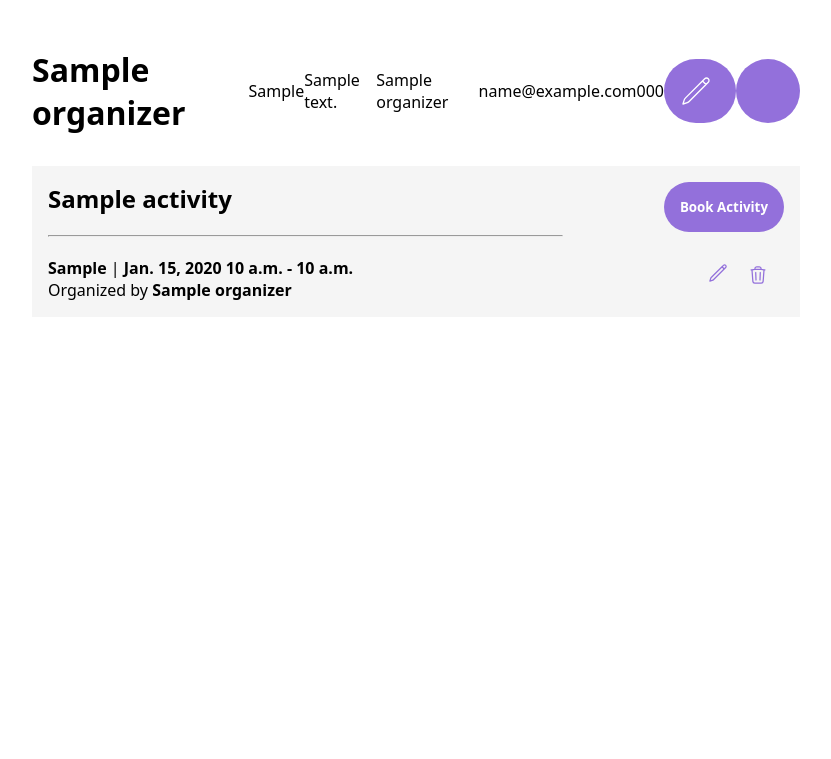
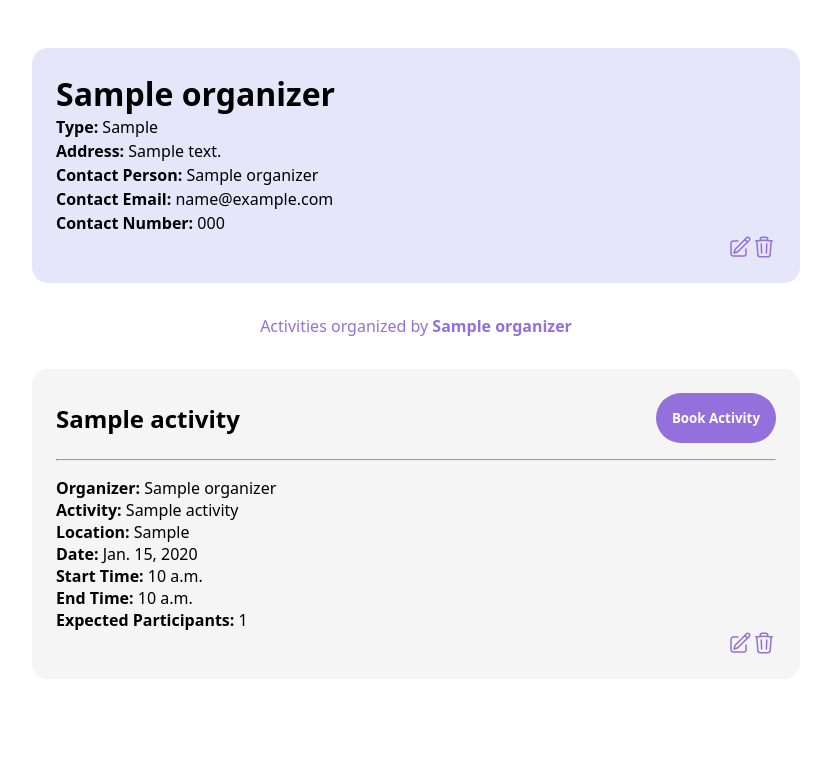
Before and after one commit to saxypingu/csci41-finalproject, a Django app: page /bookings/organizer/1/ in a window 1280 px wide. Shown: the part 119-878 px from the top of the page, without its empty margins (224-1055 px from the left). Before the commit the page ends 419 px from the top, so only its background shows below. Run offline with Django 5.2, Linux system fonts and the light colour scheme; tables that the repository leaves empty hold one stand-in row (values such as "Sample post").

Commit message:
Fixed up organizer detail view; some revisions for styling sorry scuffed

```diff
--- a/bookings/templates/bookings/organizer/organizer_detail.html
+++ b/bookings/templates/bookings/organizer/organizer_detail.html
@@ -5,24 +5,41 @@
 	<head>
 		<meta charset="UTF-8" />
 		<title>Activity List</title>
+		<link rel="stylesheet" href="{% static 'css/organizer_info.css' %}" />
         		<link rel="stylesheet" href="{% static 'css/activity.css' %}" />
+
 	</head>
 
-	<div class="activity-list">
+	<div class="organizer-info">
 		<body>
-			<div class="header">
+			<div class="detail-section">
+
+                <div class='detail-section-header'>
                     <h1>{{ organizer.name }}</h1>
-                <p>{{ organizer.organizer_type }}</p>
-                <p>{{ organizer.address }}</p>
-                <p>{{ organizer.contact_person_name }}</p>
-                <p>{{ organizer.contact_person_email }}</p>
-                <p>{{ organizer.contact_person_phone }}</p>
+
+
+
+
+                </div>
+
+
+                <div class='detail-info'>
+                    <p><strong>Type: </strong>{{ organizer.organizer_type }}</p>
+                    <p><strong>Address: </strong>{{ organizer.address }}</p>
+                    <p><strong>Contact Person: </strong>{{ organizer.contact_person_name }}</p>
+                    <p><strong>Contact Email: </strong>{{ organizer.contact_person_email }}</p>
+                    <p><strong>Contact Number: </strong>{{ organizer.contact_person_phone }}</p>
+                </div>
+
+                <div class='detail-btn-container'>
 
                         <a class="btn-with-icon" href="{% url 'organizer_update' organizer.organizer_id %}">
                         <svg xmlns="http://www.w3.org/2000/svg" fill="none" viewBox="0 0 24 24" stroke-width="1.5" stroke="currentColor" class="size-6">
-                        <path stroke-linecap="round" stroke-linejoin="round" d="m16.862 4.487 1.687-1.688a1.875 1.875 0 1 1 2.652 2.652L6.832 19.82a4.5 4.5 0 0 1-1.897 1.13l-2.685.8.8-2.685a4.5 4.5 0 0 1 1.13-1.897L16.863 4.487Zm0 0L19.5 7.125" />
+  <path stroke-linecap="round" stroke-linejoin="round" d="m16.862 4.487 1.687-1.688a1.875 1.875 0 1 1 2.652 2.652L10.582 16.07a4.5 4.5 0 0 1-1.897 1.13L6 18l.8-2.685a4.5 4.5 0 0 1 1.13-1.897l8.932-8.931Zm0 0L19.5 7.125M18 14v4.75A2.25 2.25 0 0 1 15.75 21H5.25A2.25 2.25 0 0 1 3 18.75V8.25A2.25 2.25 0 0 1 5.25 6H10" />
 </svg>
+
                     </a>
+
                     <a class="btn-with-icon">
                     <form action="{% url 'organizer_delete' organizer.organizer_id %}" method="post">
                         {% csrf_token %}
@@ -34,28 +51,47 @@
                     </form>
                     </a>
                     </div>
+			</div>
 
+
+            <p class='activities-header'>Activities organized by <strong>{{organizer.name}}</strong></p>
+
+
+
+            <div class=activity-list>
 <ul>
 				{% for activity in activities %}
 				<li>
                     <div class="li-container">
 					<div class="li-info">
+
+                        <div class="al-header">
                             <a href="{% url 'activity_detail' activity.id %}"> <h2>{{ activity.name }}</h2> </a>
-						<hr />
-						<p class="li-sub-info"><strong>{{activity.location}}</strong> | <strong>{{activity.date}} {{activity.start_time}} - {{activity.end_time}}</strong></p>
-						<p class="li-sub-info">Organized by <strong>{{activity.organizer.name}}</strong></p>
-					</div>
                             <div class="btn-container">
 						        <a href=""><button>Book Activity</button></a>
 					        </div>
+                        </div>
+						<hr />
+
+						<p class="li-sub-info"><strong>Organizer: </strong>{{activity.organizer.name}}</p>
+                        <p class="li-sub-info"><strong>Activity: </strong>{{activity.name}}</p>
+						<p class="li-sub-info"><strong>Location: </strong>{{activity.location}}</p>
+						<p class="li-sub-info"><strong>Date: </strong>{{activity.date}}</p>
+						<p class="li-sub-info"><strong>Start Time: </strong>{{activity.start_time}}</p>
+						<p class="li-sub-info"><strong>End Time: </strong>{{activity.end_time}}</p>
+						<p class="li-sub-info"><strong>Expected Participants: </strong>{{activity.expected_participants}}</p>
+
+					</div>
+
 
                     <div class="ud-btn" style="display: flex; align-items: center;">
 
                         {% comment %} Edit Button {% endcomment %}
                         <a href="{% url 'activity_update' activity.id %}">
                             <svg xmlns="http://www.w3.org/2000/svg" fill="none" viewBox="0 0 24 24" stroke-width="1.5" stroke="currentColor" class="size-6">
-                                <path stroke-linecap="round" stroke-linejoin="round" d="m16.862 4.487 1.687-1.688a1.875 1.875 0 1 1 2.652 2.652L6.832 19.82a4.5 4.5 0 0 1-1.897 1.13l-2.685.8.8-2.685a4.5 4.5 0 0 1 1.13-1.897L16.863 4.487Zm0 0L19.5 7.125" />
+  <path stroke-linecap="round" stroke-linejoin="round" d="m16.862 4.487 1.687-1.688a1.875 1.875 0 1 1 2.652 2.652L10.582 16.07a4.5 4.5 0 0 1-1.897 1.13L6 18l.8-2.685a4.5 4.5 0 0 1 1.13-1.897l8.932-8.931Zm0 0L19.5 7.125M18 14v4.75A2.25 2.25 0 0 1 15.75 21H5.25A2.25 2.25 0 0 1 3 18.75V8.25A2.25 2.25 0 0 1 5.25 6H10" />
 </svg>
+
                         </a>
                         {% comment %} Delete Button {% endcomment %}
                         <form action="{% url 'activity_delete' activity.id %}" method="post">
@@ -73,6 +109,10 @@
 
 				{% endfor %}
 			</ul>
+
+            </div>
+
+
 		</body>
 	</div>
 </html>
--- a/static/css/activity.css
+++ b/static/css/activity.css
@@ -1,18 +1,19 @@
 /* Styles for activity_list.html */
 
 .activity-list li {
-	padding: 1rem;
+	padding: 1.5rem;
 	background-color: whitesmoke;
 	position: relative;
 	list-style: none;
+	border-radius: 1rem;
 	text-decoration: none;
 }
 
 .activity-list .li-container {
 	display: flex;
-	flex-direction: row;
+	flex-direction: column;
 	align-items: flex-start;
-	justify-content: space-between;
+	justify-content: flex-start;
 	height: 100%;
 }
 .activity-list .btn-with-icon,
@@ -39,6 +40,7 @@ button:hover {
 
 .activity-list .btn-with-icon > svg {
 	width: 2rem;
+	height: 2rem;
 	margin-right: 8px;
 	stroke-width: 1px;
 }
@@ -59,29 +61,41 @@ button:hover {
 .activity-list .btn-container {
 	display: flex;
 	width: 30%;
-	gap: 8px;
 	justify-content: flex-end;
 	flex: 0 0 1;
 }
 
 .activity-list .li-info {
-	width: 70%;
-}
-.activity-list .li-sub-info {
+	width: 100%;
 }
 
-.activity-list .ud-btn {
-	position: absolute;
-	bottom: 1rem;
-	right: 1rem;
+.activity-list .al-header {
+	width: 100%;
 	display: flex;
 	flex-direction: row;
-	gap: 0.25rem;
+	justify-content: space-between;
+	align-items: center;
+}
+.activity-list .ud-btn {
+	width: 100%;
+	display: flex;
+	flex-direction: row;
+	justify-content: flex-end;
+	align-items: flex-start;
 }
 
+.ud-btn button {
+	padding: 0px;
+}
 .activity-list .ud-btn svg {
 	width: 1.25rem;
 	color: mediumpurple;
+	align-items: center;
+}
+
+.ud-btn a {
+	display: flex;
+	align-items: center;
 }
 
 /* Styles for activity detail page */
@@ -118,7 +132,6 @@ button:hover {
 .activity-btn-container {
 	display: flex;
 	justify-content: flex-start;
-    gap: 1rem;
 }
 
 .activity-btn-container .btn-with-icon {
@@ -143,7 +156,6 @@ button:hover {
 	width: 1.5rem;
 	stroke-width: 1.5px;
 }
-
 
 .activity-form form {
 	background-color: whitesmoke;
@@ -196,7 +208,6 @@ button:hover {
 .activity-form .form-btn-container {
 	display: flex;
 	flex-direction: row;
-	gap: 1rem;
 	align-items: center;
 	width: 100%;
 	justify-content: space-between;
@@ -206,9 +217,27 @@ button:hover {
 .activity-form .back-btn-container {
 	display: flex;
 	flex-direction: row;
-	gap: 0.5rem;
 	align-items: center;
 }
+
 .activity-form .back-btn-container > svg {
 	width: 1.25rem;
 }
+
+.al-header > a,
+.org-al-header > a {
+	width: 80%;
+}
+
+.al-header > div,
+.org-al-header > div {
+	width: 20%;
+}
+
+.org-al-header {
+	width: 100%;
+	display: flex;
+	flex-direction: row;
+	justify-content: space-between;
+	align-items: center;
+}
--- a/static/css/main.css
+++ b/static/css/main.css
@@ -74,6 +74,15 @@ a:visited {
 }
 
 hr {
-	margin-top: 1.25rem;
-	margin-bottom: 1.25rem;
+	margin-top: 1rem;
+	margin-bottom: 1rem;
+	height: 1px;
 }
+
+svg {
+	width: 1.5rem !important;
+	height: 1.5rem;
+	padding: 0px !important;
+	border-width: 1px !important;
+	align-self: center !important;
+}
--- a/static/css/organizer.css
+++ b/static/css/organizer.css
@@ -22,7 +22,6 @@
 .organizer-detail .back-btn-container {
 	display: flex;
 	flex-direction: row;
-    gap: 0.5rem;
 	align-items: center;
 	margin-top: 2rem;
 	color: mediumpurple;
@@ -93,7 +92,8 @@ button:hover {
 }
 
 .organizer-form form > p > input,
-.organizer-form form > p > select {
+.organizer-form form > p > select,
+.organizer-form form > p > textarea {
 	width: 70%;
 	outline: none;
 	padding: 0.5rem;
--- /dev/null
+++ b/static/css/organizer_info.css
@@ -0,0 +1,68 @@
+.organizer-info .detail-section {
+	display: flex;
+	flex-direction: column;
+	background-color: lavender;
+	padding: 1.5rem;
+	border-radius: 1rem;
+	position: relative;
+}
+
+.organizer-info .detail-section-header {
+	display: flex;
+	flex-direction: row;
+	justify-content: space-between;
+	align-items: flex-start;
+}
+
+.organizer-info .detail-btn-container {
+	width: 100%;
+	height: auto;
+	display: flex;
+	flex-direction: row;
+	justify-content: flex-end;
+	align-items: center;
+}
+
+a {
+	display: flex;
+	align-items: center;
+}
+
+.organizer-info .detail-btn-container button {
+	width: 100%;
+	height: auto;
+	display: flex;
+	flex-direction: row;
+	justify-content: flex-end;
+	align-items: center;
+	padding: 0px;
+}
+.organizer-info button {
+	border-style: none;
+}
+
+.organizer-info svg {
+	color: mediumpurple;
+}
+
+.organizer-info button {
+	border-style: none;
+}
+
+.organizer-info .activities-header {
+	text-align: center;
+	margin-top: 2rem;
+	margin-bottom: 1rem;
+	font-size: 1rem;
+	color: mediumpurple;
+}
+
+.organizer-info .detail-info {
+	display: flex;
+	flex-direction: column;
+	line-height: 150%;
+}
+
+.organizer-info .detail-section hr {
+	border-color: mediumpurple;
+}
```
Also changed, not shown: bookings/templates/bookings/activity/activity_list.html (+20 -8 lines), bookings/templates/bookings/organizer/organizer_form.html (+2 -6 lines), bookings/templates/bookings/organizer/organizer_list.html (+11 -28 lines). Lines whose indentation alone changed are shown as unchanged.
